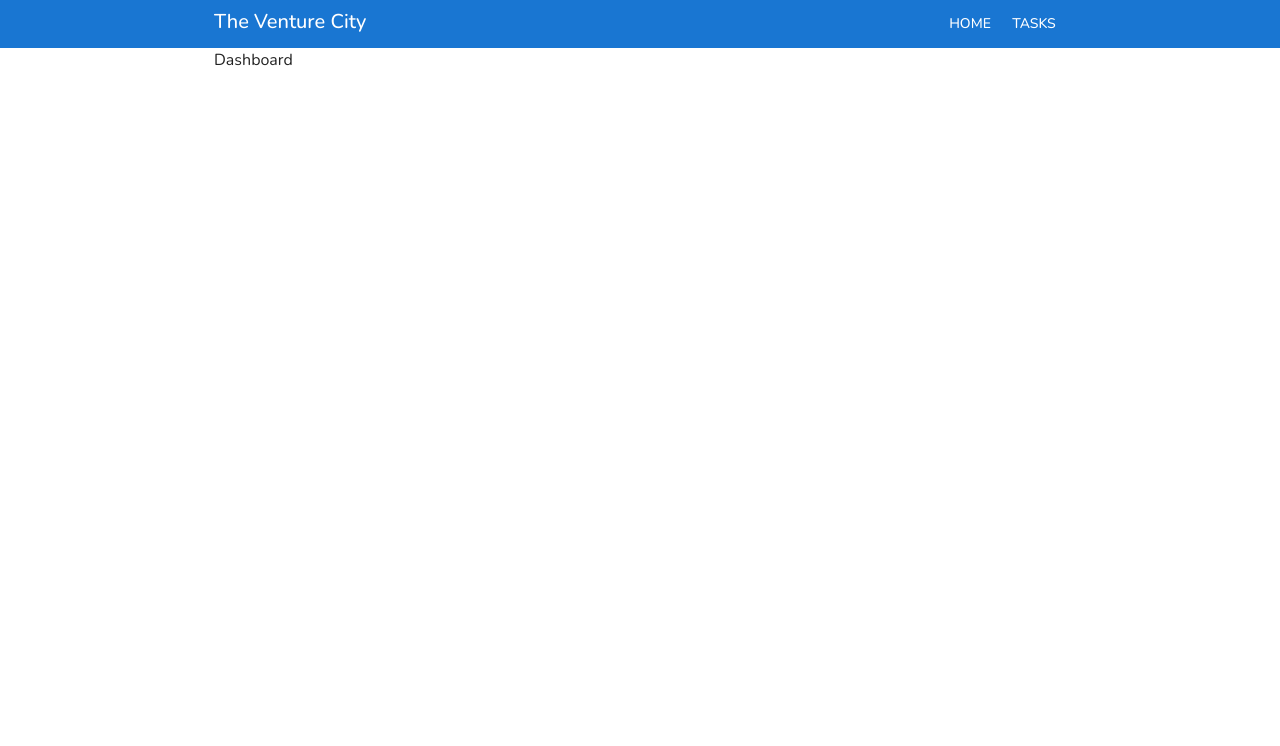
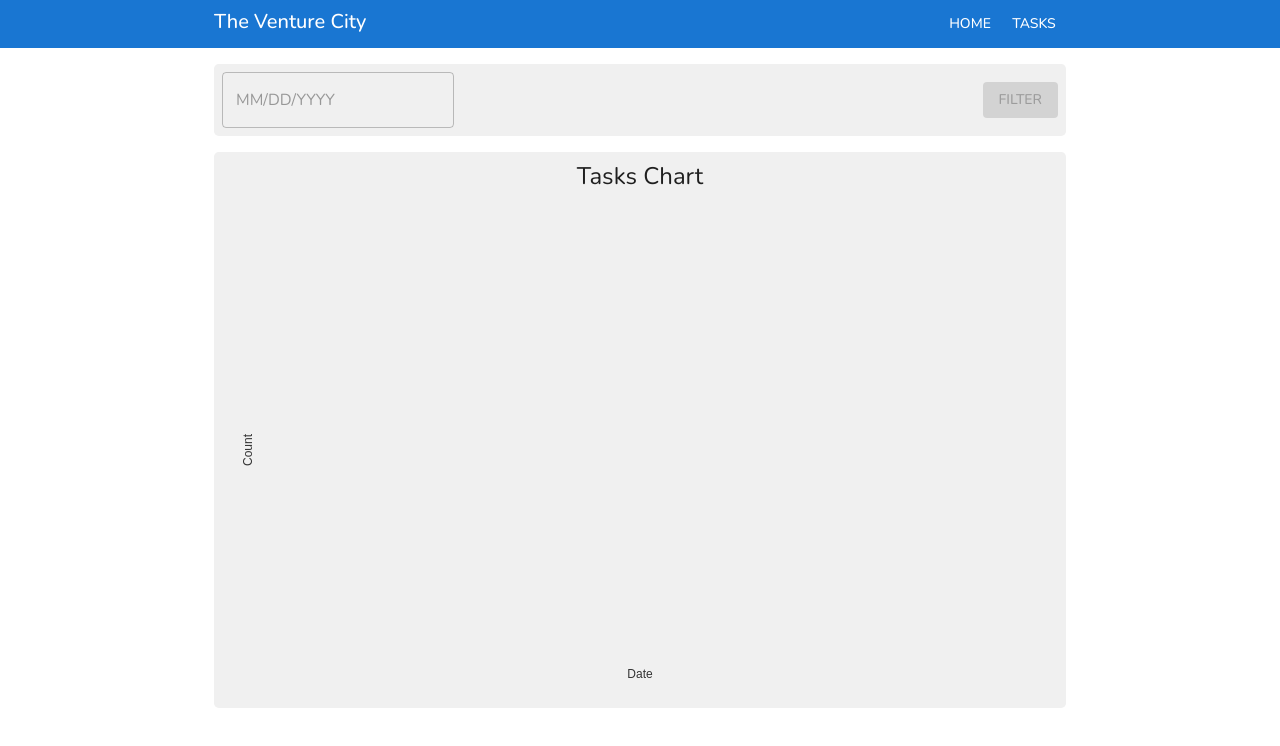
Before and after one commit to AshleyTorray/dockerNestReactPost.io, a React (Create React App) app in the folder frontend/: page / in a window 1280 px wide. Shown: the top 746 px of the page. Built offline with nearby package versions, Linux system fonts and the light colour scheme; no server answers.

Commit message:
refactored Dashboard.tsx

```diff
--- a/frontend/src/pages/Dashboard.tsx
+++ b/frontend/src/pages/Dashboard.tsx
@@ -1,7 +1,46 @@
-import { FC, Fragment } from 'react';
+import { FC, Fragment, useState } from 'react';
+import { useSelector } from 'react-redux';
+import { Moment } from 'moment';
+import { Box, Button, Typography } from '@mui/material';
+import { DatePicker } from '@mui/x-date-pickers/DatePicker';
+import { RootState } from 'store/store';
+import { StrechedBox } from 'components/atoms';
+import { BarChart } from 'charts';
+import { TaskState } from 'typings/interfaces';
 
 const Dashboard: FC = () => {
-  return <Fragment>Dashboard</Fragment>;
+  const [startDate, setStartDate] = useState<Moment | null>(null);
+  const { data: tasks } = useSelector<RootState, TaskState>((state) => state.tasks);
+
+  // TODO: Implement tasks filtering by date
+  const handleFilter = () => {};
+
+  return (
+    <Fragment>
+      <StrechedBox>
+        <Box>
+          <DatePicker disableFuture value={startDate} onChange={(newValue) => setStartDate(newValue)} />
+        </Box>
+        <Box>
+          <Button variant="contained" disabled={!startDate} onClick={() => handleFilter()}>
+            Filter
+          </Button>
+        </Box>
+      </StrechedBox>
+
+      {tasks && (
+        <StrechedBox stack>
+          <Box sx={{ display: 'flex', justifyContent: 'center' }}>
+            <Typography variant="h5" color="inherit" component="div" gutterBottom>
+              Tasks Chart
+            </Typography>
+          </Box>
+
+          <BarChart data={tasks} />
+        </StrechedBox>
+      )}
+    </Fragment>
+  );
 };
 
 export default Dashboard;
```
